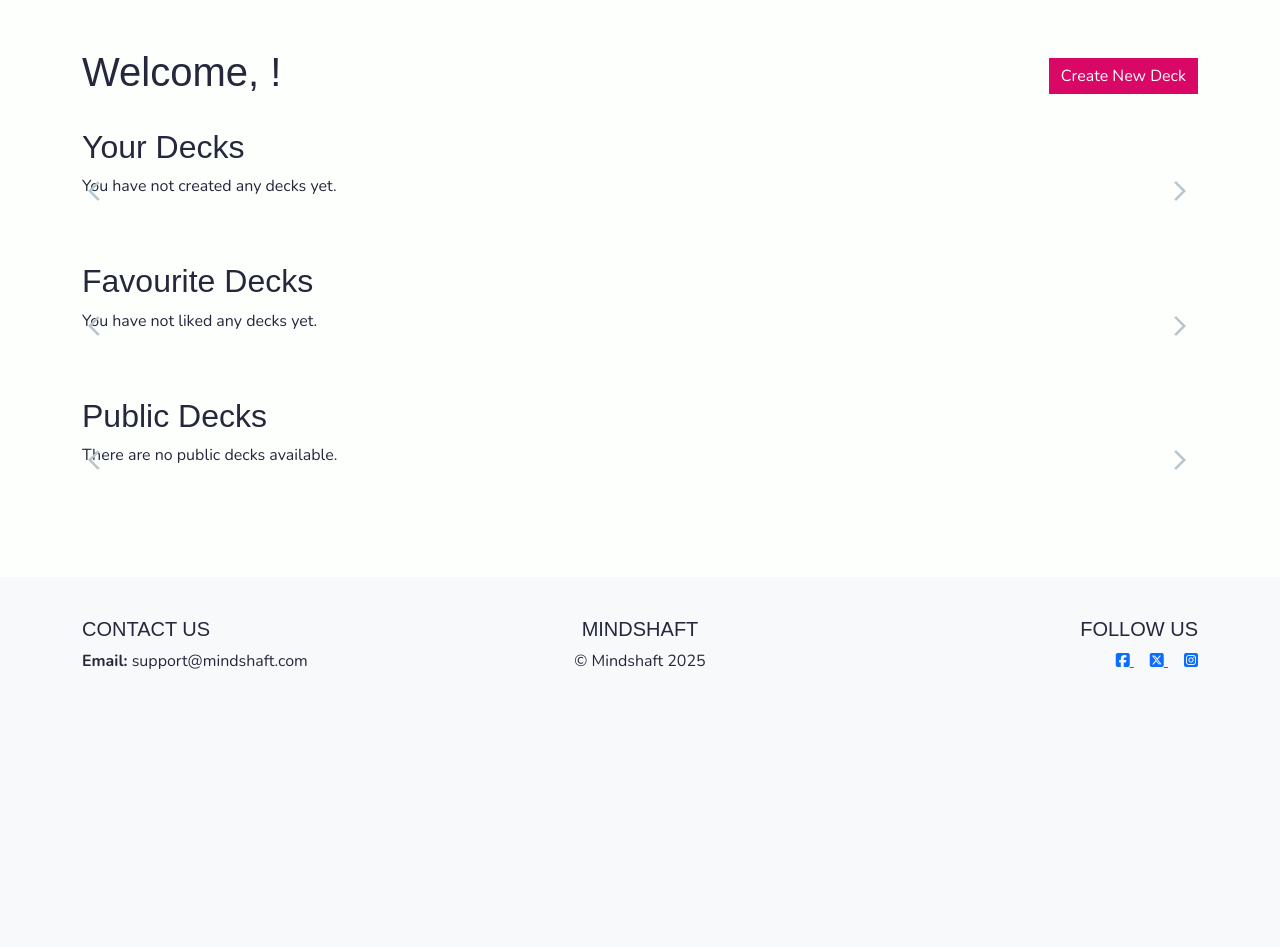
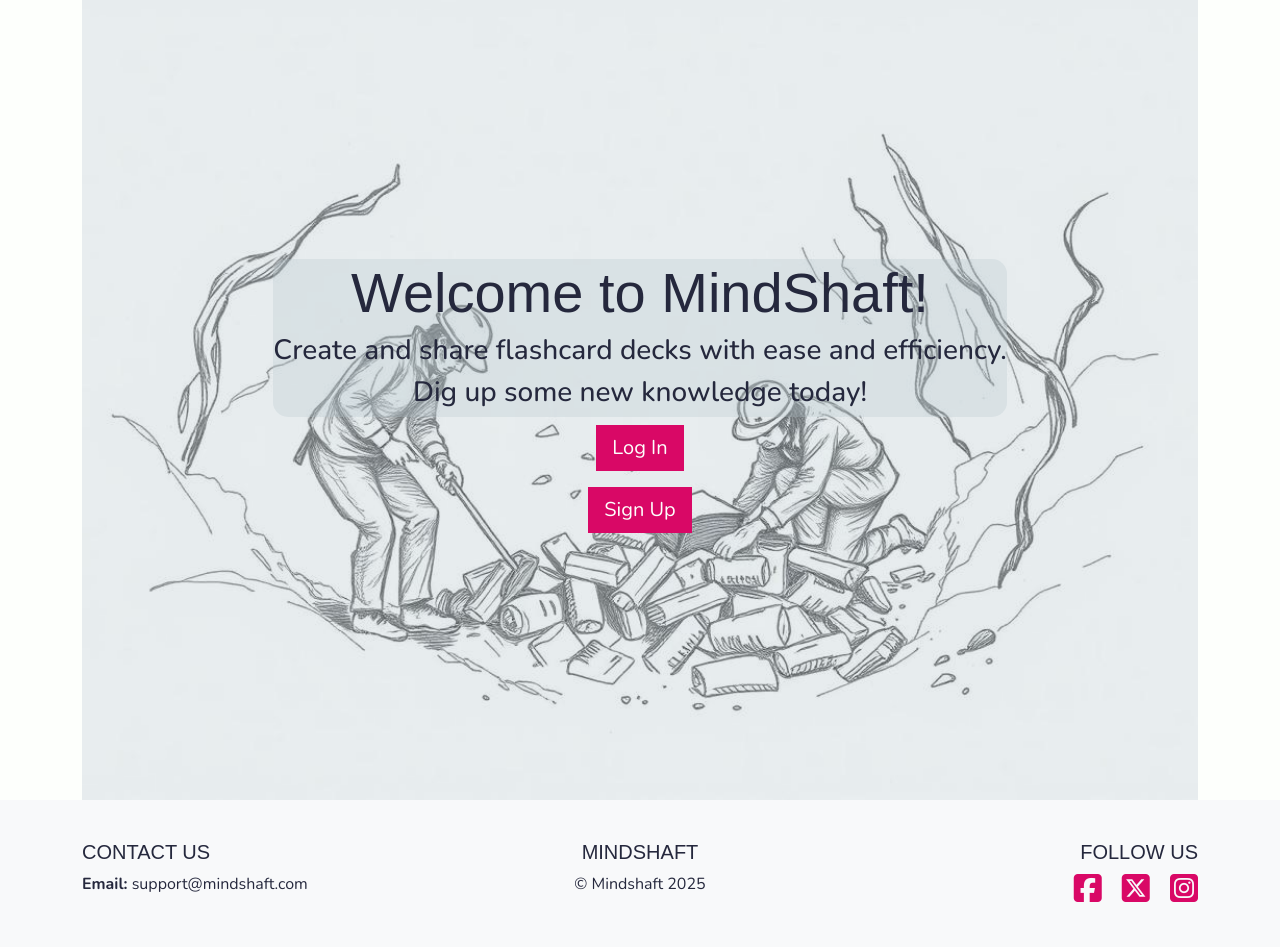
Before and after one commit to joe-aswonvos/hackathon-mind-shaft, a Django app: page / in a window 1280 px wide. Shown: the part 87-1034 px from the top of the page. Before the commit the page ends 756 px from the top, so only its background shows below. Run offline with Django 5.2, Linux system fonts and the light colour scheme; some libraries are stand-ins or nearby versions; some web fonts are replaced.

Commit message:
Enhance UI with landing page and styling updates
Added a hero landing page for unauthenticated users, improved overall styling with new CSS classes, and updated templates for consistent button designs and layout. Refined authenticated user experience on deck and login pages.

```diff
--- a/flash_cards/templates/flash_cards/index.html
+++ b/flash_cards/templates/flash_cards/index.html
@@ -6,7 +6,9 @@
 {% endblock %}
 
 {% block content %}
-    <div class="container my-5">
+    <div class="container">
+
+    {% if user.is_authenticated %}
 
         <!-- Welcome Header -->
         <div class="d-flex justify-content-between align-items-center mb-4">
@@ -82,6 +84,13 @@
             </div>
         </div>
 
+    {% else %}
+
+        {% include "flash_cards/snippets/landing_content.html" %}
+
+    {% endif %}
+
+
 
     </div>
 
--- /dev/null
+++ b/flash_cards/templates/flash_cards/snippets/landing_content.html
@@ -0,0 +1,15 @@
+
+    <div class="hero-section">
+        <div class="container-fluid p-0">
+            <div class="hero-image">
+                <div class="hero-text text-center text-white d-flex flex-column justify-content-center align-items-center h-100">
+                    <div class="hero-text"><h1 class="display-4">Welcome to MindShaft!</h1>
+                        <p class="h3">Create and share flashcard decks with ease and efficiency.</p>
+                        <p class="h3">Dig up some new knowledge today!</p>
+                    </div>
+                    <a href="{% url 'account_login' %}" class="btn create-btn btn-lg m-2">Log In</a>
+                    <a href="{% url 'account_signup' %}" class="btn create-btn btn-lg m-2">Sign Up</a>
+                </div>
+            </div>
+        </div>
+    </div>
--- a/static/css/styles.css
+++ b/static/css/styles.css
@@ -27,8 +27,40 @@ h1,h2,h3,h4,h5,h6 {
     font-family: var(--primary-font), sans-serif;
 }
 
+/* Landing Page */
+
+.hero-image {
+    background-image: url('/static/images/hero_img.jpeg');
+    height: 100vh;
+    background-repeat: no-repeat;
+    background-size: cover;
+    background-position: center;
+}
+
+.hero-text * {
+    color: var(--primary-color);
+    border-radius: 15px;
+}
+
+.hero-text {
+    background-color: rgba(183, 198, 204, 0.3);
+}
+
 /* Footer */
 
+.fa-brands {
+    color: var(--accent-color-dark);
+    text-decoration: none;
+    font-size: 2rem;
+}
+
+.fa-brands:hover {
+    color: var(--accent-color);
+}
+
+.social-media-links * {
+    text-decoration: none;
+}
 
 /* Index page */
 
--- a/templates/account/signup.html
+++ b/templates/account/signup.html
@@ -6,10 +6,10 @@
     <div class="row justify-content-center">
         <div class="col-md-6">
             <h2 class="text-center mb-4">{% trans "Sign Up" %}</h2>
-            <form method="post" action="{% url 'account_signup' %}">
+            <form method="post" action="{% url 'account_signup' %}" class="text-center my-3">
                 {% csrf_token %}
                 {{ form.as_p }}
-                <button type="submit" class="btn btn-primary w-100">{% trans "Sign Up" %}</button>
+                <button type="submit" class="btn create-btn w-100">{% trans "Sign Up" %}</button>
             </form>
             <p class="text-center mt-3">
                 {% trans "Already have an account?" %}
--- a/templates/base.html
+++ b/templates/base.html
@@ -15,7 +15,7 @@
 
 {% include "snippets/header.html" %}
 
-<main class="flex-grow-1">
+<main class="d-flex flex-column flex-grow-1">
 
 {% block content %}
 
--- a/templates/snippets/footer.html
+++ b/templates/snippets/footer.html
@@ -18,7 +18,7 @@
             </div>
 
             <!-- Column 3: Social Media Links -->
-            <div class="col-lg-4 col-md-12 mb-4 mb-md-0 text-end">
+            <div class="col-lg-4 col-md-12 mb-4 mb-md-0 text-end social-media-links">
                 <h5 class="text-uppercase">Follow Us</h5>
                 <a href="https://www.facebook.com" class="me-3" target="_blank">
                     <i class="fa-brands fa-square-facebook"></i>
```
Also changed, not shown: flash_cards/templates/flash_cards/deck.html (+8 -2 lines), templates/account/login.html (+3 -7 lines), static/images/hero_img.jpeg (added).
